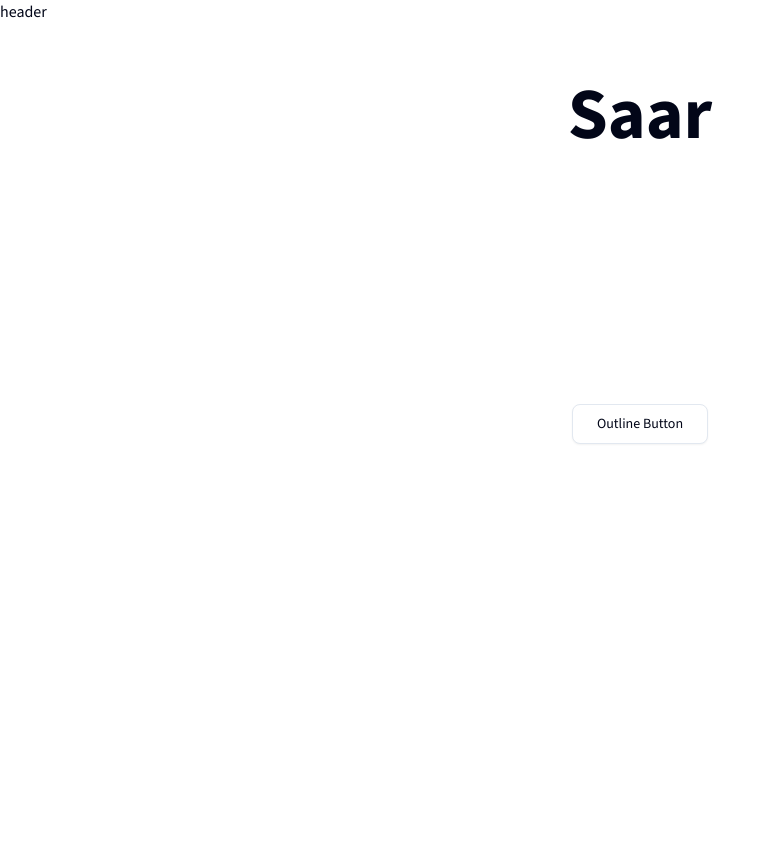
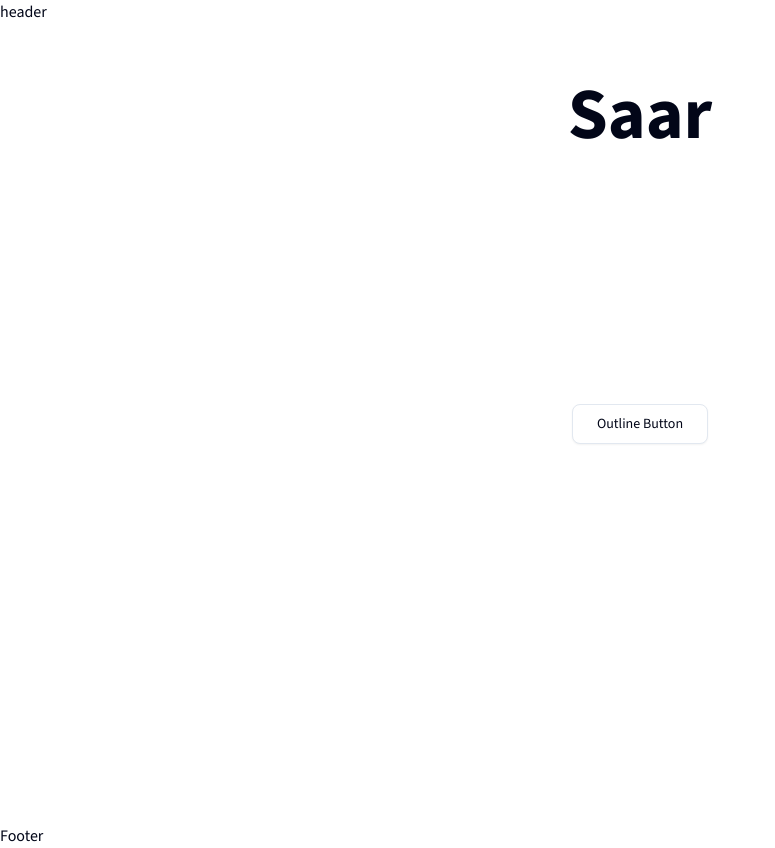
Before and after one commit to zoyron/saar, a Next.js app: page / in a window 1280 px wide. Shown: the whole page, without its empty margins (0-775 px from the left). Before the commit the page ends 824 px from the top, so only its background shows below. Built offline with nearby package versions, Linux system fonts and the light colour scheme.

Commit message:
initiate the footer component

```diff
--- a/src/app/layout.tsx
+++ b/src/app/layout.tsx
@@ -2,6 +2,7 @@
 import { Source_Sans_3 as FontSans } from "next/font/google";
 import "./globals.css";
 import Header from "@/components/common/header";
+import Footer from "@/components/common/footer";
 
 const fontSans = FontSans({
   variable: "--font-sans",
@@ -24,7 +25,8 @@
     <html lang="en">
       <body className={`${fontSans.variable} font-sans antialiased`}>
         <Header />
-        {children}
+        <main>{children}</main>
+        <Footer />
       </body>
     </html>
   );
--- /dev/null
+++ b/src/components/common/footer.tsx
@@ -0,0 +1,7 @@
+import React from "react";
+
+function Footer() {
+  return <div>Footer</div>;
+}
+
+export default Footer;
```
